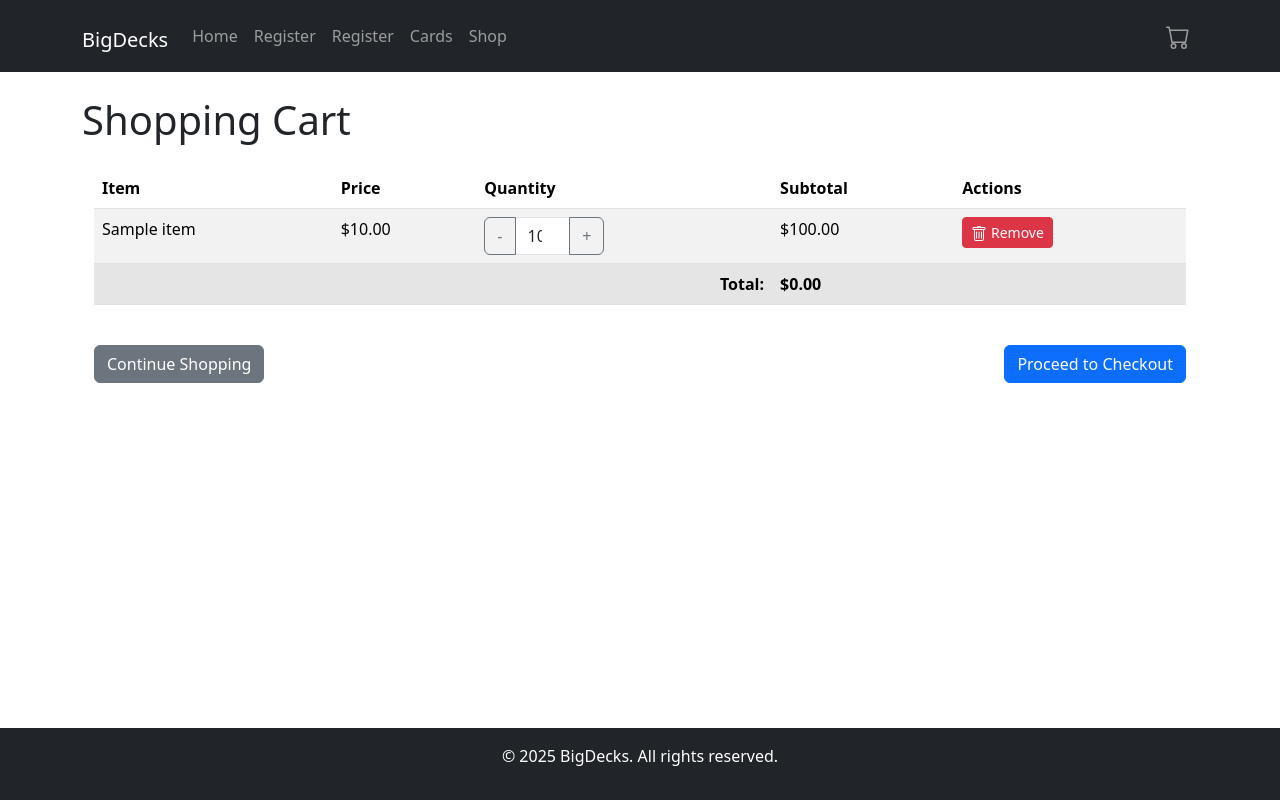
After one commit to smoothbrain-devs/BigDecks, a Flask app: template bigdecks/templates/cart.html in a window 1280 px wide. The commit adds this page. Run offline with Flask 3, Linux system fonts and the light colour scheme; the template is opened without the code that fills it: most values are stand-ins (such as "Sample title", 1, 10 or a date in 2020); parts of the project's set-up code (start-up, migrations or seed data) failed here and were passed over.

Commit message:
troubleshooting

```diff
--- a/bigdecks/templates/base.html
+++ b/bigdecks/templates/base.html
@@ -30,7 +30,20 @@
                         <li class="nav-item">
                             <a class="nav-link" href="{{ url_for('cards.home') }}">Cards</a>
                         </li>
+                        <li class="nav-item">
+                            <a class="nav-link" href="{{ url_for('shop.inventory') }}">Shop</a>
+                        </li>
                     </ul>
+                    <div class="navbar-nav">
+                        <a href="{{ url_for('shop.cart') }}" class="nav-link position-relative">
+                            <svg xmlns="http://www.w3.org/2000/svg" width="24" height="24" fill="currentColor" class="bi bi-cart" viewBox="0 0 16 16">
+                                <path d="M0 1.5A.5.5 0 0 1 .5 1H2a.5.5 0 0 1 .485.379L2.89 3H14.5a.5.5 0 0 1 .491.592l-1.5 8A.5.5 0 0 1 13 12H4a.5.5 0 0 1-.491-.408L2.01 3.607 1.61 2H.5a.5.5 0 0 1-.5-.5zM3.102 4l1.313 7h8.17l1.313-7H3.102zM5 12a2 2 0 1 0 0 4 2 2 0 0 0 0-4zm7 0a2 2 0 1 0 0 4 2 2 0 0 0 0-4zm-7 1a1 1 0 1 1 0 2 1 1 0 0 1 0-2zm7 0a1 1 0 1 1 0 2 1 1 0 0 1 0-2z"/>
+                            </svg>
+                            <span id="cart-count" class="position-absolute top-0 start-100 translate-middle badge rounded-pill bg-danger {% if not session.get('cart_count', 0) %}d-none{% endif %}">
+                                {{ session.get('cart_count', 0) }}
+                            </span>
+                        </a>
+                    </div>
                 </div>
             </div>
         </nav>
--- /dev/null
+++ b/bigdecks/templates/cart.html
@@ -0,0 +1,180 @@
+{% extends 'base.html' %}
+
+{% block header %}
+    <h1>{% block title %}Shopping Cart{% endblock %}</h1>
+{% endblock %}
+
+{% block content %}
+<div class="container">
+    {% if cart_items %}
+    <div class="table-responsive">
+        <table class="table table-striped">
+            <thead>
+                <tr>
+                    <th>Item</th>
+                    <th>Price</th>
+                    <th>Quantity</th>
+                    <th>Subtotal</th>
+                    <th>Actions</th>
+                </tr>
+            </thead>
+            <tbody>
+                {% for item in cart_items %}
+                <tr id="item-{{ item.id }}">
+                    <td>{{ item.name }}</td>
+                    <td>${{ "%.2f"|format(item.price) }}</td>
+                    <td>
+                        <div class="input-group" style="max-width: 120px;">
+                            <button class="btn btn-outline-secondary decrease-qty" data-id="{{ item.id }}">-</button>
+                            <input type="number" class="form-control text-center item-quantity"
+                                  value="{{ item.quantity }}" data-id="{{ item.id }}" min="1">
+                            <button class="btn btn-outline-secondary increase-qty" data-id="{{ item.id }}">+</button>
+                        </div>
+                    </td>
+                    <td>${{ "%.2f"|format(item.price * item.quantity) }}</td>
+                    <td>
+                        <button class="btn btn-danger btn-sm remove-item" data-id="{{ item.id }}">
+                            <svg xmlns="http://www.w3.org/2000/svg" width="16" height="16" fill="currentColor" class="bi bi-trash" viewBox="0 0 16 16">
+                                <path d="M5.5 5.5A.5.5 0 0 1 6 6v6a.5.5 0 0 1-1 0V6a.5.5 0 0 1 .5-.5zm2.5 0a.5.5 0 0 1 .5.5v6a.5.5 0 0 1-1 0V6a.5.5 0 0 1 .5-.5zm3 .5a.5.5 0 0 0-1 0v6a.5.5 0 0 0 1 0V6z"/>
+                                <path fill-rule="evenodd" d="M14.5 3a1 1 0 0 1-1 1H13v9a2 2 0 0 1-2 2H5a2 2 0 0 1-2-2V4h-.5a1 1 0 0 1-1-1V2a1 1 0 0 1 1-1H6a1 1 0 0 1 1-1h2a1 1 0 0 1 1 1h3.5a1 1 0 0 1 1 1v1zM4.118 4 4 4.059V13a1 1 0 0 0 1 1h6a1 1 0 0 0 1-1V4.059L11.882 4H4.118zM2.5 3V2h11v1h-11z"/>
+                            </svg>
+                            Remove
+                        </button>
+                    </td>
+                </tr>
+                {% endfor %}
+            </tbody>
+            <tfoot>
+                <tr class="table-active">
+                    <td colspan="3" class="text-end fw-bold">Total:</td>
+                    <td id="cart-total" class="fw-bold">${{ "%.2f"|format(total) }}</td>
+                    <td></td>
+                </tr>
+            </tfoot>
+        </table>
+    </div>
+
+    <div class="d-flex justify-content-between mt-4">
+        <a href="{{ url_for('shop.inventory') }}" class="btn btn-secondary">Continue Shopping</a>
+        <a href="{{ url_for('shop.checkout') }}" class="btn btn-primary">Proceed to Checkout</a>
+    </div>
+    {% else %}
+    <div class="text-center py-5">
+        <svg xmlns="http://www.w3.org/2000/svg" width="64" height="64" fill="currentColor" class="bi bi-cart text-secondary mb-3" viewBox="0 0 16 16">
+            <path d="M0 1.5A.5.5 0 0 1 .5 1H2a.5.5 0 0 1 .485.379L2.89 3H14.5a.5.5 0 0 1 .491.592l-1.5 8A.5.5 0 0 1 13 12H4a.5.5 0 0 1-.491-.408L2.01 3.607 1.61 2H.5a.5.5 0 0 1-.5-.5zM3.102 4l1.313 7h8.17l1.313-7H3.102zM5 12a2 2 0 1 0 0 4 2 2 0 0 0 0-4zm7 0a2 2 0 1 0 0 4 2 2 0 0 0 0-4zm-7 1a1 1 0 1 1 0 2 1 1 0 0 1 0-2zm7 0a1 1 0 1 1 0 2 1 1 0 0 1 0-2z"/>
+        </svg>
+        <h3 class="text-secondary">Your cart is empty</h3>
+        <p class="text-muted">Looks like you haven't added any items to your cart yet.</p>
+        <a href="{{ url_for('shop.inventory') }}" class="btn btn-primary mt-3">Browse Products</a>
+    </div>
+    {% endif %}
+</div>
+
+<!-- Cart JavaScript -->
+<script>
+document.addEventListener('DOMContentLoaded', function() {
+    // Handle quantity changes
+    document.querySelectorAll('.increase-qty').forEach(button => {
+        button.addEventListener('click', function() {
+            const itemId = this.getAttribute('data-id');
+            const quantityInput = document.querySelector(`.item-quantity[data-id="${itemId}"]`);
+            const newQuantity = parseInt(quantityInput.value) + 1;
+            updateQuantity(itemId, newQuantity);
+        });
+    });
+
+    document.querySelectorAll('.decrease-qty').forEach(button => {
+        button.addEventListener('click', function() {
+            const itemId = this.getAttribute('data-id');
+            const quantityInput = document.querySelector(`.item-quantity[data-id="${itemId}"]`);
+            const newQuantity = parseInt(quantityInput.value) - 1;
+            if (newQuantity >= 1) {
+                updateQuantity(itemId, newQuantity);
+            }
+        });
+    });
+
+    document.querySelectorAll('.item-quantity').forEach(input => {
+        input.addEventListener('change', function() {
+            const itemId = this.getAttribute('data-id');
+            const newQuantity = parseInt(this.value);
+            if (newQuantity >= 1) {
+                updateQuantity(itemId, newQuantity);
+            } else {
+                this.value = 1;
+                updateQuantity(itemId, 1);
+            }
+        });
+    });
+
+    // Handle remove item
+    document.querySelectorAll('.remove-item').forEach(button => {
+        button.addEventListener('click', function() {
+            const itemId = this.getAttribute('data-id');
+            removeItem(itemId);
+        });
+    });
+
+    function updateQuantity(itemId, quantity) {
+        const formData = new FormData();
+        formData.append('item_id', itemId);
+        formData.append('quantity', quantity);
+
+        fetch('{{ url_for("shop.update_quantity") }}', {
+            method: 'POST',
+            body: formData
+        })
+        .then(response => response.json())
+        .then(data => {
+            if (data.success) {
+                // Reload page to reflect updated cart
+                location.reload();
+            } else {
+                alert('Error updating quantity: ' + data.error);
+            }
+        })
+        .catch(error => {
+            console.error('Error:', error);
+            alert('Failed to update quantity. Please try again.');
+        });
+    }
+
+    function removeItem(itemId) {
+        const formData = new FormData();
+        formData.append('item_id', itemId);
+
+        fetch('{{ url_for("shop.remove_from_cart") }}', {
+            method: 'POST',
+            body: formData
+        })
+        .then(response => response.json())
+        .then(data => {
+            if (data.success) {
+                // Remove item row from table
+                const itemRow = document.getElementById(`item-${itemId}`);
+                if (itemRow) {
+                    itemRow.remove();
+                }
+
+                // Update cart count badge
+                const cartCount = document.getElementById('cart-count');
+                if (data.cart_count > 0) {
+                    cartCount.textContent = data.cart_count;
+                    cartCount.classList.remove('d-none');
+                } else {
+                    cartCount.classList.add('d-none');
+                    // Reload page to show empty cart message
+                    location.reload();
+                }
+            } else {
+                alert('Error removing item: ' + data.error);
+            }
+        })
+        .catch(error => {
+            console.error('Error:', error);
+            alert('Failed to remove item. Please try again.');
+        });
+    }
+});
+</script>
+{% endblock %}
```
Also changed, not shown: bigdecks/shop.py (added, +157 -0 lines), bigdecks/templates/inventory.html (added, +76 -0 lines).
